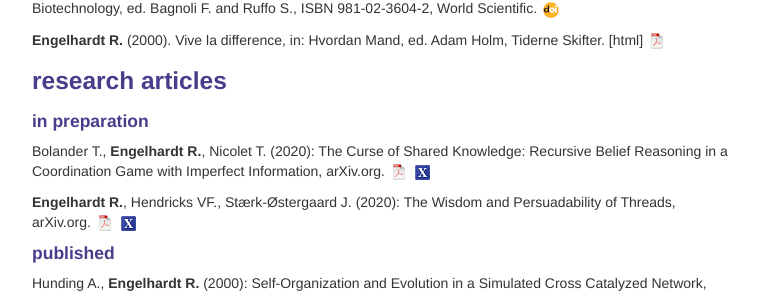
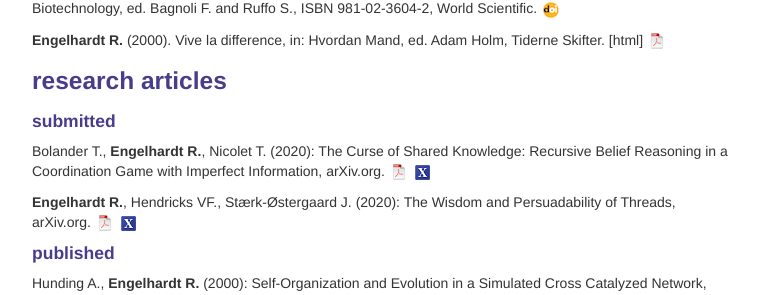
Before and after one commit to gavstrik/gavstrik.github.io, a Jekyll site: the page built from pages/pubs.md, in a window 1280 px wide and 900 px high, scrolled down 1178 px. Shown: the part 149-444 px from the top of the window, without its empty margins (258-1020 px from the left). Built offline with Jekyll 4.4.1, drawn with Linux system fonts in a browser that asks for light colours.

```diff
--- a/pages/pubs.md
+++ b/pages/pubs.md
@@ -103,7 +103,7 @@
 
 ### <a name="articles"></a>research articles
 
-#### in preparation
+#### submitted
 
 Bolander T., **Engelhardt R.**, Nicolet T. (2020): The Curse of Shared Knowledge: Recursive Belief Reasoning in a Coordination Game with Imperfect Information, arXiv.org.
 [![pdf](icons16/pdf-icon.png)](https://arxiv.org/pdf/2008.08849.pdf)
```
Also changed, not shown: pages/about.md (+1 -2 lines), 1 other file.
